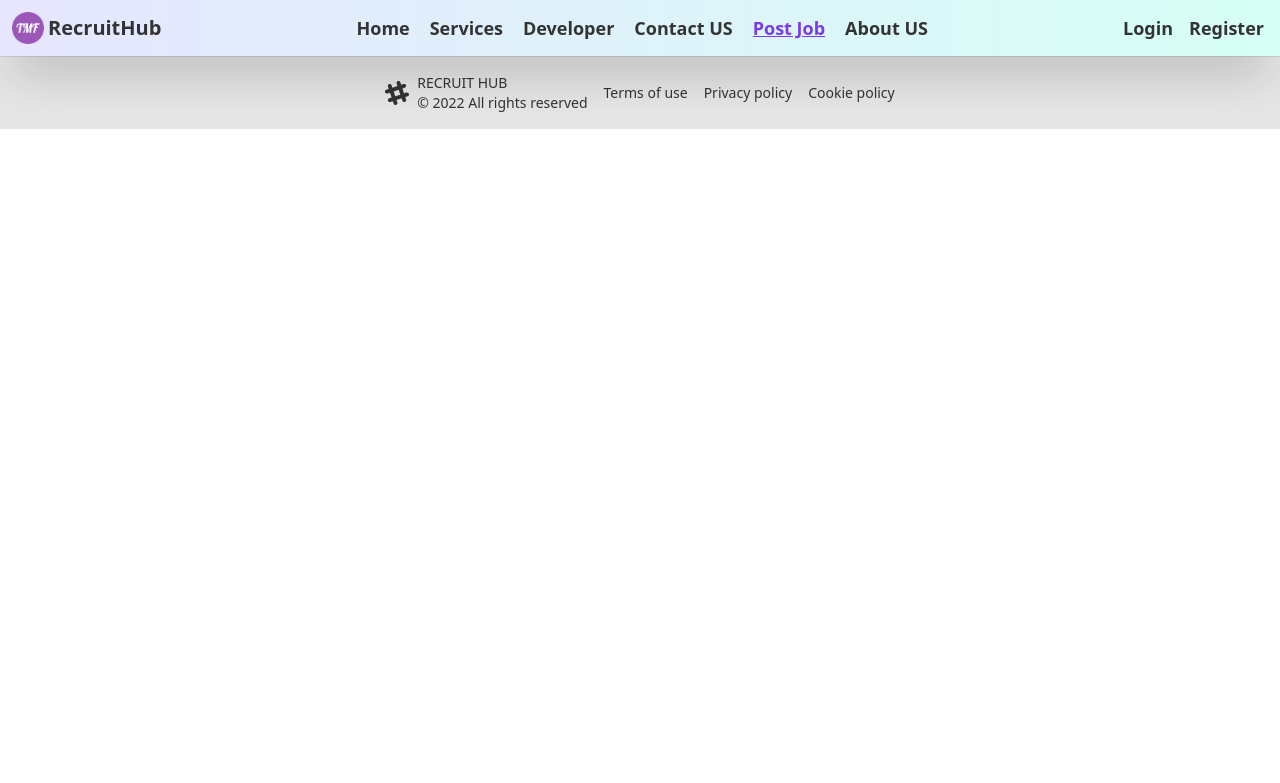
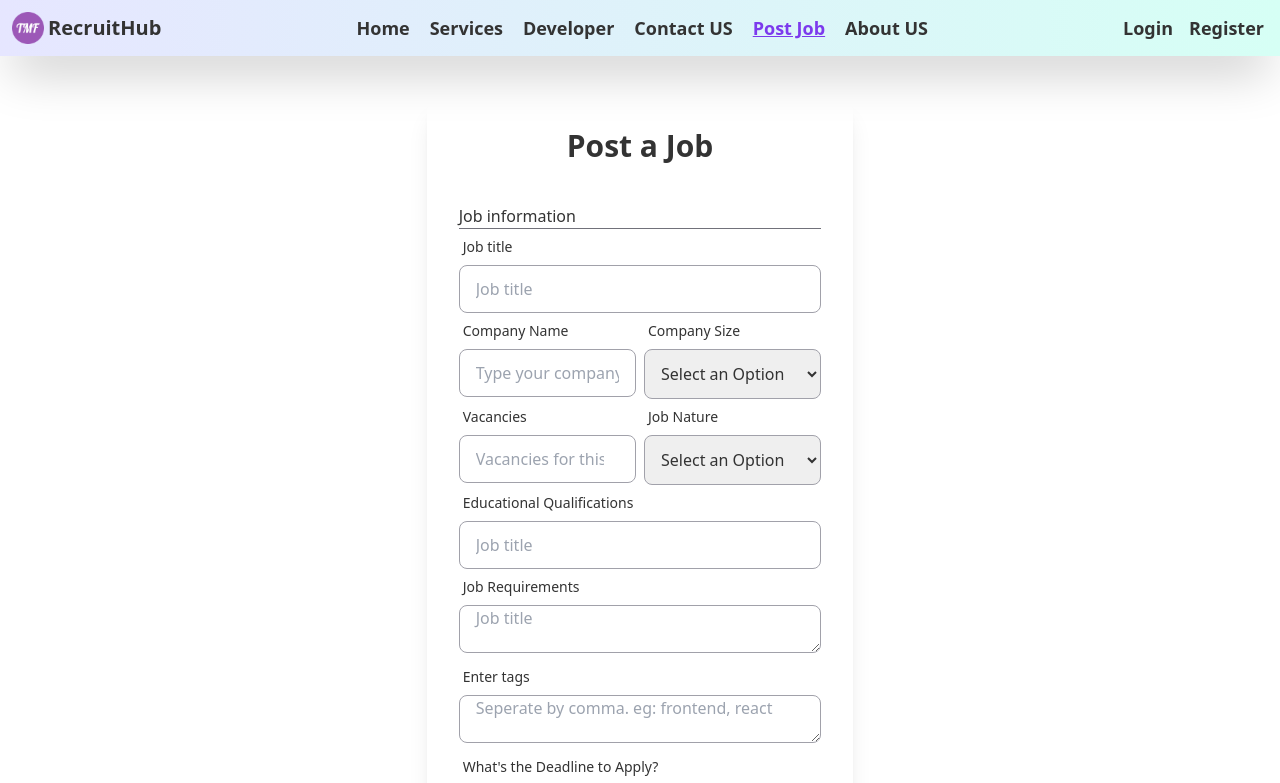
Before and after one commit to thecreativegang/recruit-hub-client-2, a React (Create React App) app: page /postJob in a window 1280 px wide. Shown: the top 783 px of the page. Built offline with nearby package versions, Linux system fonts and the light colour scheme; no server answers.

Commit message:
created test

```diff
--- a/src/App.js
+++ b/src/App.js
@@ -13,6 +13,7 @@ import RequireUsername from './components/Shared/RequireUsername';
 import Loading from './components/Shared/Loading';
 import ChatBox from './components/Pages/ChatPage/ChatBox';
 import SkillAssessment from './components/Pages/SkillAssessment/SkillAssessment';
+import PostAJob from './components/Pages/PostAJob/PostAJob';
 
 function App() {
   return (
@@ -44,6 +45,7 @@ function App() {
         <Route path="/profile" element={<Profile />}></Route>
         <Route path="/chat" element={<ChatBox />}></Route>
         <Route path="/skilltest" element={<SkillAssessment />}></Route>
+        <Route path="/postJob" element={<PostAJob />}></Route >
       </Routes>
       <FooterBottomSection />
       <ToastContainer autoClose={1500} />
```
